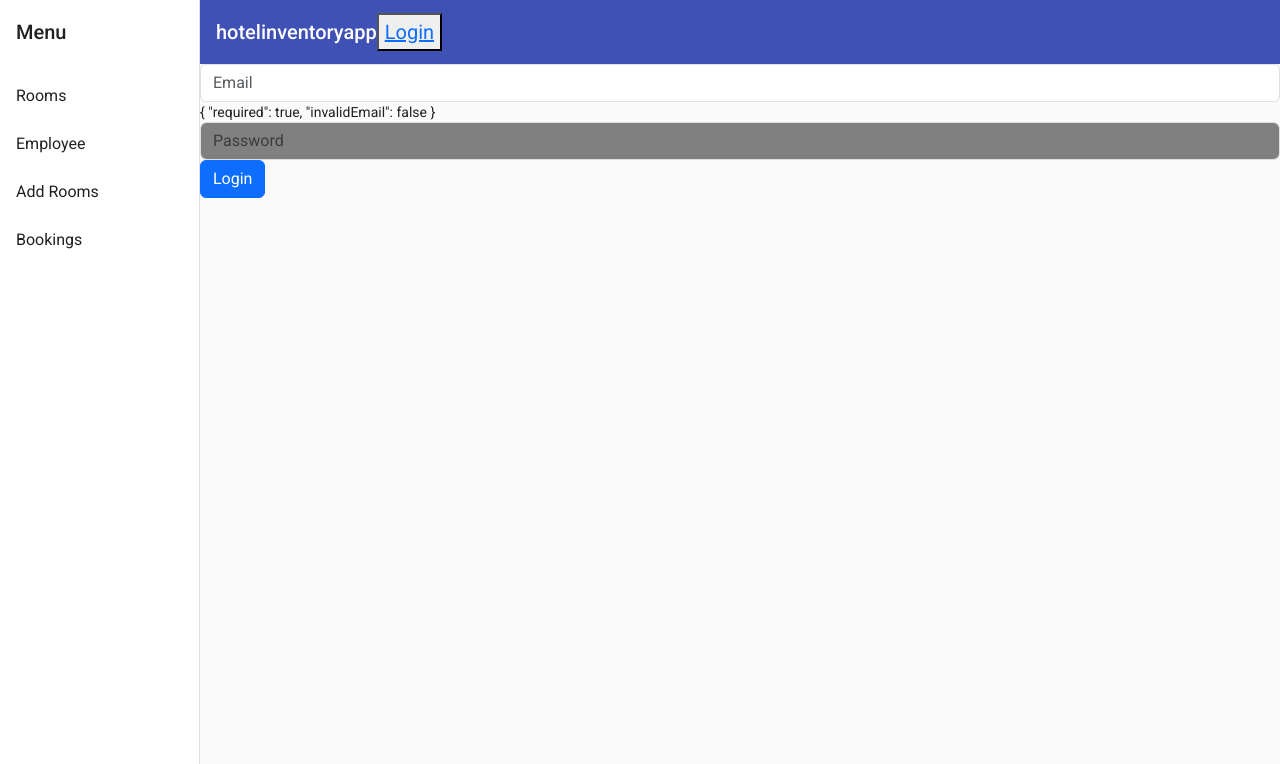
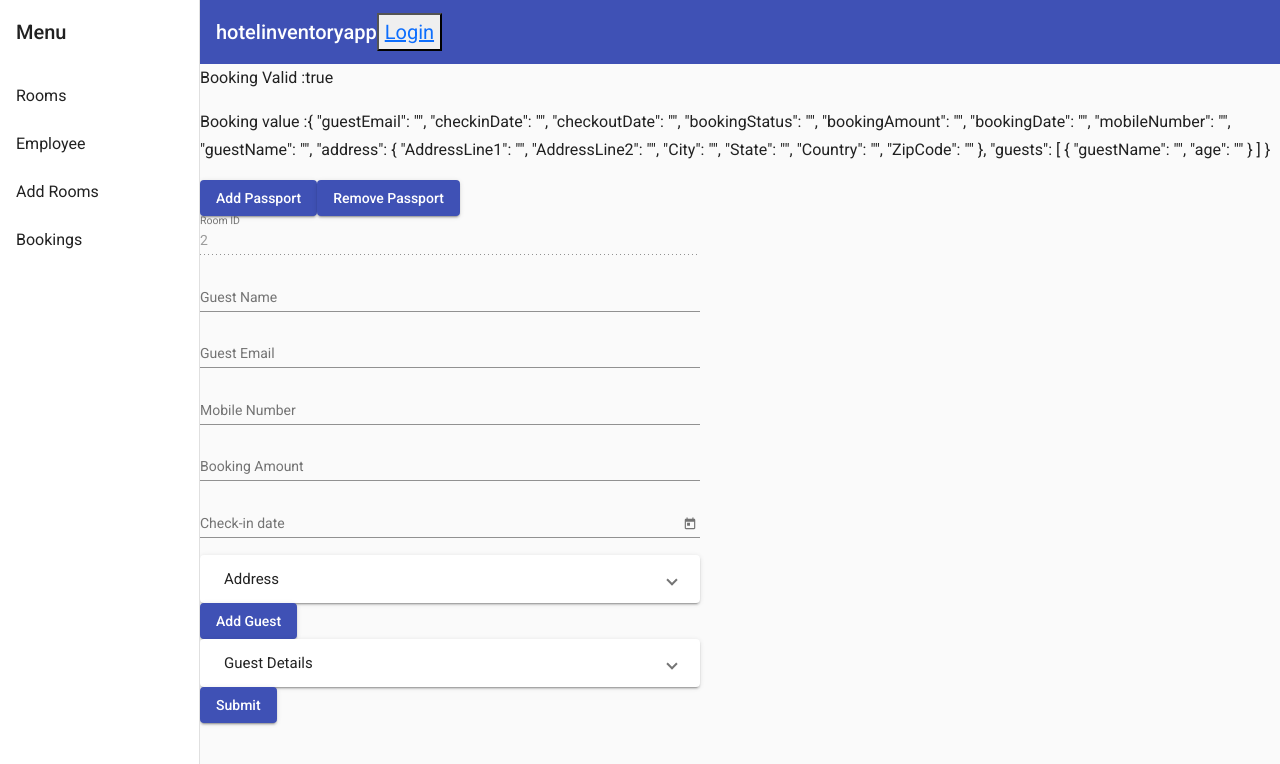
Before and after one commit to reddisatish575/angular, an Angular app: page /booking in a window 1280 px wide. Before the commit this address led to /login. Shown: the top 764 px of the page. Built offline with nearby package versions, Linux system fonts and the light colour scheme.

Commit message:
adding controls dynamically, nested forms

```diff
--- a/src/app/app-routing.module.ts
+++ b/src/app/app-routing.module.ts
@@ -8,7 +8,7 @@ import { LoginGuard } from './guards/login.guard';
 const routes: Routes = [
   { path : 'employee',
     component : EmployeeComponent,
-    canActivate : [LoginGuard]
+    // canActivate : [LoginGuard]
   },
   { path : 'login',
     component : LoginComponent
@@ -16,11 +16,13 @@ const routes: Routes = [
   {
     path : 'rooms',
     loadChildren : () => import('./rooms/rooms.module').then((m) => m.RoomsModule),
-    canActivate : [LoginGuard],
-    canLoad : [LoginGuard]
+    // canActivate : [LoginGuard],
+    // canLoad : [LoginGuard]
   },
   { path : '',redirectTo : '/rooms' , pathMatch : 'full' },
-  { path: 'booking', loadChildren: () => import('./booking/booking.module').then(m => m.BookingModule),canActivate : [LoginGuard]},
+  { path: 'booking', loadChildren: () => import('./booking/booking.module').then(m => m.BookingModule)
+    // ,canActivate : [LoginGuard]
+  },
   { path : '**', component : NotfoundComponent }
 ];
 
--- a/src/app/app.module.ts
+++ b/src/app/app.module.ts
@@ -54,7 +54,7 @@ function initFactory(initService : InitService){
     MatIconModule,
     MatListModule,
     FormsModule,
-
+    // ReactiveFormsModule
   ],
   providers: [
     {
--- a/src/app/booking/booking.component.html
+++ b/src/app/booking/booking.component.html
@@ -1 +1,133 @@
-<p>booking works!</p>
+<h3>Booking Valid :{{bookingForm.valid | json }} </h3>
+<!-- <h3>Booking dirty :{{bookingForm.dirty | json }} </h3>
+<h3>Booking pristine :{{bookingForm.pristine | json }} </h3>
+<h3>Booking invalid :{{bookingForm.invalid | json }} </h3>
+<h3>Booking errors :{{bookingForm.errors | json }} </h3> -->
+<h3>Booking value :{{bookingForm.value | json }} </h3>
+
+<div>
+  <button mat-raised-button color="primary" type="button" (click)="addPassport()">Add Passport</button>
+  <button mat-raised-button color="primary" type="button" (click)="removePassport()">Remove Passport</button>
+</div>
+
+<form [formGroup]="bookingForm" class="example-form" (ngSubmit)="addBooking()">
+
+  <mat-form-field *ngIf="bookingForm.get('passport')" class="example-full-width" >
+    <mat-label>Passport</mat-label>
+    <input type="text" matInput formControlName="passport" placeholder="XXXXXXFE45" />
+  </mat-form-field>
+
+  <mat-form-field class="example-full-width">
+    <mat-label>Room ID</mat-label>
+    <input type="text" matInput formControlName="roomId" placeholder="101" />
+  </mat-form-field>
+
+  <mat-form-field class="example-full-width">
+    <mat-label>Guest Name</mat-label>
+    <input type="text" matInput formControlName="guestName" placeholder="John Doe" />
+  </mat-form-field>
+
+  <mat-form-field class="example-full-width">
+    <mat-label>Guest Email</mat-label>
+    <input type="email" matInput formControlName="guestEmail" placeholder="guest@example.com" />
+  </mat-form-field>
+
+  <mat-form-field class="example-full-width">
+    <mat-label>Mobile Number</mat-label>
+    <input type="tel" matInput formControlName="mobileNumber" placeholder="+1234567890" />
+  </mat-form-field>
+
+  <mat-form-field class="example-full-width">
+    <mat-label>Booking Amount</mat-label>
+    <input type="number" matInput formControlName="bookingAmount" placeholder="100.00" />
+  </mat-form-field>
+
+  <mat-form-field class="example-full-width">
+    <mat-label>Check-in date</mat-label>
+    <input matInput [matDatepicker]="picker" formControlName="checkinDate" />
+    <!-- <mat-hint>MM/DD/YYYY</mat-hint> -->
+    <mat-datepicker-toggle matSuffix [for]="picker"></mat-datepicker-toggle>
+    <mat-datepicker #picker></mat-datepicker>
+  </mat-form-field>
+
+  <div formGroupName="address">
+    <mat-accordion class="example-headers-align" multi>
+      <mat-expansion-panel>
+        <mat-expansion-panel-header>
+          <mat-panel-title>
+            Address
+          </mat-panel-title>
+        </mat-expansion-panel-header>
+
+        <mat-form-field class="example-full-width">
+          <mat-label>Address Line 1</mat-label>
+          <input type="text" matInput formControlName="AddressLine1" placeholder="123 Main St" />
+        </mat-form-field>
+
+        <mat-form-field class="example-full-width">
+          <mat-label>Address Line 2</mat-label>
+          <input type="text" matInput formControlName="AddressLine2" placeholder="Apartment, Suite, etc." />
+        </mat-form-field>
+
+        <mat-form-field class="example-full-width">
+          <mat-label>City</mat-label>
+          <input type="text" matInput formControlName="City" placeholder="New York" />
+        </mat-form-field>
+
+        <mat-form-field class="example-full-width">
+          <mat-label>State</mat-label>
+          <input type="text" matInput formControlName="State" placeholder="NY" />
+        </mat-form-field>
+
+        <mat-form-field class="example-full-width">
+          <mat-label>Country</mat-label>
+          <input type="text" matInput formControlName="Country" placeholder="USA" />
+        </mat-form-field>
+
+        <mat-form-field class="example-full-width">
+          <mat-label>Zip Code</mat-label>
+          <input type="text" matInput formControlName="ZipCode" placeholder="10001" />
+        </mat-form-field>
+
+
+      </mat-expansion-panel>
+    </mat-accordion>
+  </div>
+
+  <div>
+    <button mat-raised-button color="primary" type="button" (click)="addGuest()">Add Guest</button>
+  </div>
+
+  <div formArrayName="guests">
+    <mat-accordion class="example-headers-align" multi>
+      <mat-expansion-panel>
+        <mat-expansion-panel-header>
+          <mat-panel-title>
+            Guest Details
+          </mat-panel-title>
+        </mat-expansion-panel-header>
+        <div *ngFor="let unit of appendGuest.controls; let i = index ">
+          <div [formGroupName]="i">
+            <mat-form-field class="example-full-width">
+              <mat-label>Guest Name</mat-label>
+              <input type="text" matInput formControlName="guestName" placeholder="QWERTY" />
+            </mat-form-field>
+            <mat-form-field class="example-full-width">
+              <mat-label>Guest Age</mat-label>
+              <input type="number" matInput formControlName="age" placeholder="20" />
+            </mat-form-field>
+          </div>
+          <div>
+            <button mat-raised-button color="primary" type="button" (click)="removeGuest(i)">Remove Guest</button>
+          </div>
+        </div>
+
+      </mat-expansion-panel>
+    </mat-accordion>
+  </div>
+
+  <div>
+    <button mat-raised-button color="primary">Submit</button>
+  </div>
+
+</form>
--- a/src/app/booking/booking.component.scss
+++ b/src/app/booking/booking.component.scss
@@ -0,0 +1,9 @@
+.example-form {
+  min-width: 150px;
+  max-width: 500px;
+  width: 100%;
+}
+
+.example-full-width {
+  width: 100%;
+}
--- a/src/app/booking/booking.component.ts
+++ b/src/app/booking/booking.component.ts
@@ -1,4 +1,5 @@
 import { Component, OnInit } from '@angular/core';
+import { FormArray, FormBuilder, FormControl, FormGroup } from '@angular/forms';
 
 @Component({
   selector: 'app-booking',
@@ -7,9 +8,68 @@ import { Component, OnInit } from '@angular/core';
 })
 export class BookingComponent implements OnInit {
 
-  constructor() { }
+  bookingForm !: FormGroup;
+  get appendGuest() {
+    return this.bookingForm.get('guests') as FormArray;
+  }
+
+  constructor(
+    private fb : FormBuilder
+  ) { }
 
   ngOnInit(): void {
+    this.bookingForm = this.fb.group({
+      roomId: new FormControl({value : '2',disabled : true}),
+      guestEmail: new FormControl(''),
+      checkinDate: new FormControl(''),
+      checkoutDate: new FormControl(''),
+      bookingStatus: new FormControl(''),
+      bookingAmount: new FormControl(''),
+      bookingDate: new FormControl(''),
+      mobileNumber: new FormControl(''),
+      guestName: new FormControl(''),
+      address : this.fb.group({
+        AddressLine1: new FormControl(''),
+        AddressLine2: new FormControl(''),
+        City: new FormControl(''),
+        State: new FormControl(''),
+        Country: new FormControl(''),
+        ZipCode: new FormControl(''),
+      }),
+      guests : this.fb.array([this.addGuestControl()])
+    });
+  }
+
+  addBooking(){
+    console.log("uix booking form values ::: ",this.bookingForm.value);
+    console.log("uix booking form raw value ::: ",this.bookingForm.getRawValue());
+  }
+
+  addGuest(){
+    this.appendGuest.push(
+      this.addGuestControl()
+    )
+  }
+
+  addGuestControl(){
+    return this.fb.group({
+      guestName : [''],
+      age : new FormControl('')
+    })
+  }
+
+  addPassport(){
+      this.bookingForm.addControl('passport', new FormControl(''));
+  }
+
+  removePassport(){
+    if(this.bookingForm.get('passport')){
+      this.bookingForm.removeControl('passport');
+    }
+  }
+
+  removeGuest(i : number){
+      this.appendGuest.removeAt(i);
   }
 
 }
```
Also changed, not shown: src/app/booking/booking.module.ts (+17 -2 lines), angular_notes.txt.
